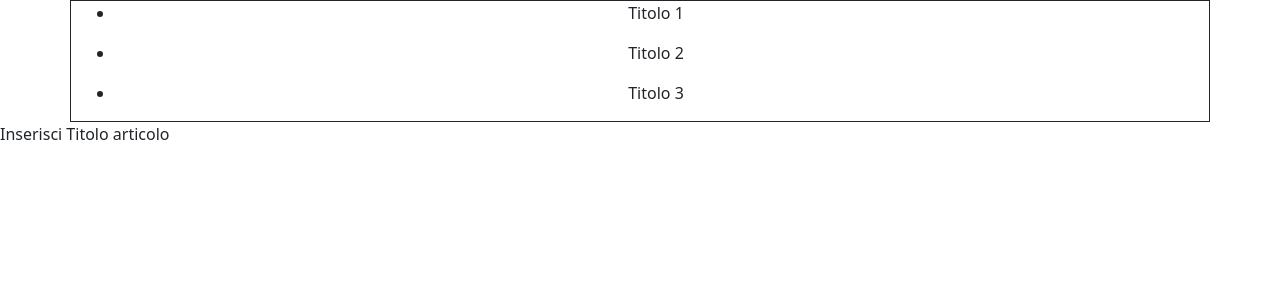
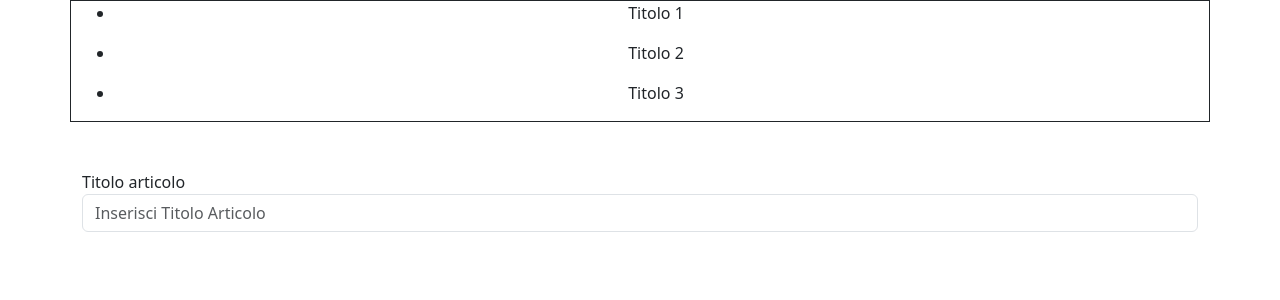
Before and after one commit to gabriele-chiocca/react-form, a React (Vite) app: page / in a window 1280 px wide. Shown: the top 300 px of the page. Built offline with nearby package versions, Linux system fonts and the light colour scheme.

Commit message:
container + list

```diff
--- a/src/App.jsx
+++ b/src/App.jsx
@@ -18,11 +18,19 @@ export default function App() {
         })}
       </div>
 
-      <form action="">
-        <div>
-          <label htmlFor="InputTitle">Inserisci Titolo articolo</label>
-        </div>
-      </form>
+      <div className="container mt-5">
+        <form action="">
+          <div>
+            <label htmlFor="InputTitle">Titolo articolo</label>
+            <input
+              type="text"
+              className="form-control"
+              id="exampleTitle"
+              placeholder="Inserisci Titolo Articolo"
+            />
+          </div>
+        </form>
+      </div>
     </>
   );
 }
```
